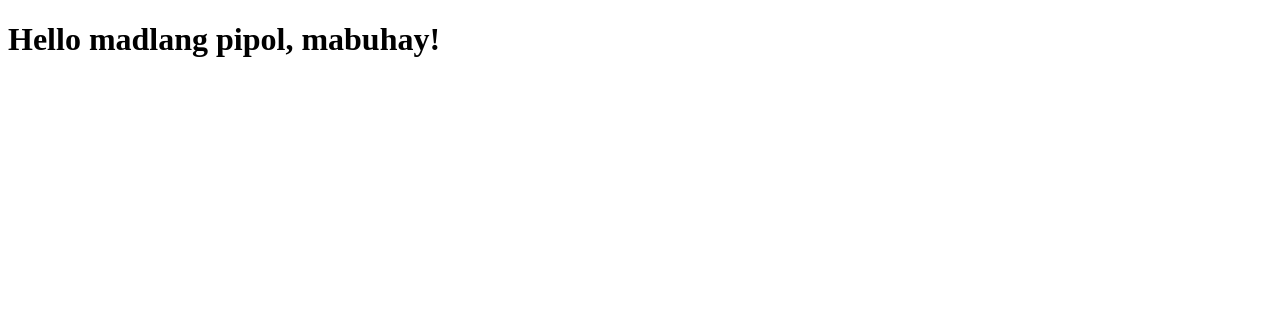
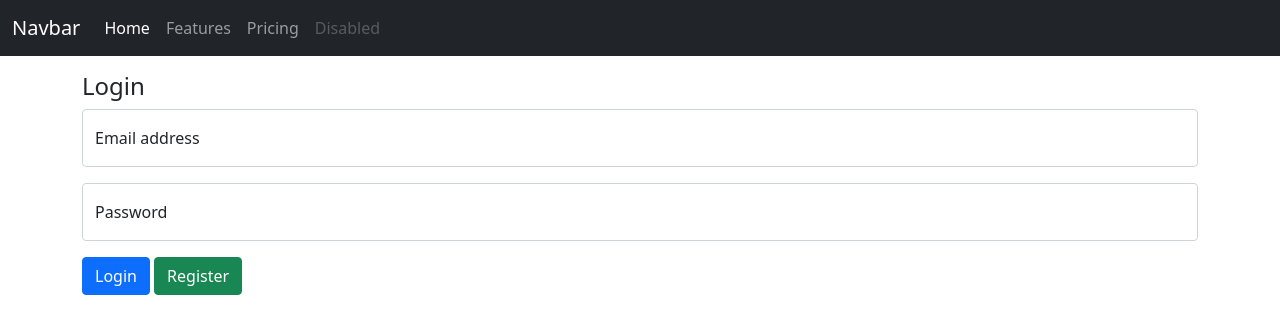
Before and after one commit to markiankentjavier/4_1_m_javier_web, a website: page public/index.html in a window 1280 px wide. Drawn offline with nearby package versions, Linux system fonts and the light colour scheme.

Commit message:
Added login page.

```diff
--- a/public/index.html
+++ b/public/index.html
@@ -3,10 +3,53 @@
     <head>
         <meta charset="UTF-8">
         <meta name="viewport" content="width=device-width, initial-scale=1.0">
+        <link href="https://cdn.jsdelivr.net/npm/bootstrap@5.0.2/dist/css/bootstrap.min.css" rel="stylesheet" integrity="sha384-EVSTQN3/azprG1Anm3QDgpJLIm9Nao0Yz1ztcQTwFspd3yD65VohhpuuCOmLASjC" crossorigin="anonymous">
+<script src="https://cdn.jsdelivr.net/npm/bootstrap@5.0.2/dist/js/bootstrap.bundle.min.js" integrity="sha384-MrcW6ZMFYlzcLA8Nl+NtUVF0sA7MsXsP1UyJoMp4YLEuNSfAP+JcXn/tWtIaxVXM" crossorigin="anonymous"></script>
+
         <title>HOMEPAGE</title>
         <script src="./index.js"></script>
     </head>
     <body>
-        <h1>Hello madlang pipol, mabuhay!</h1>
+        <div>
+            <nav class="navbar navbar-expand-lg navbar-dark bg-dark">
+                <div class="container-fluid">
+                  <a class="navbar-brand" href="#">Navbar</a>
+                  <button class="navbar-toggler" type="button" data-bs-toggle="collapse" data-bs-target="#navbarNav" aria-controls="navbarNav" aria-expanded="false" aria-label="Toggle navigation">
+                    <span class="navbar-toggler-icon"></span>
+                  </button>
+                  <div class="collapse navbar-collapse" id="navbarNav">
+                    <ul class="navbar-nav">
+                      <li class="nav-item">
+                        <a class="nav-link active" aria-current="page" href="#">Home</a>
+                      </li>
+                      <li class="nav-item">
+                        <a class="nav-link" href="#">Features</a>
+                      </li>
+                      <li class="nav-item">
+                        <a class="nav-link" href="#">Pricing</a>
+                      </li>
+                      <li class="nav-item">
+                        <a class="nav-link disabled" href="#" tabindex="-1" aria-disabled="true">Disabled</a>
+                      </li>
+                    </ul>
+                  </div>
+                </div>
+              </nav>
+        </div>
+        <div class ="container mt-3">
+            <h4>Login</h4>
+            <div class="form-floating mb-3">
+                <input type="email" class="form-control" id="floatingInput" placeholder="name@example.com">
+                <label for="floatingInput">Email address</label>
+              </div>
+              <div class="form-floating">
+                <input type="password" class="form-control" id="floatingPassword" placeholder="Password">
+                <label for="floatingPassword">Password</label>
+              </div>
+              <div class="mt-3">
+              <button type="button" class="btn btn-primary">Login</button>
+              <button type="button" class="btn btn-success">Register</button>
+            </div>
+        </div>
     </body>
 </html>
```
